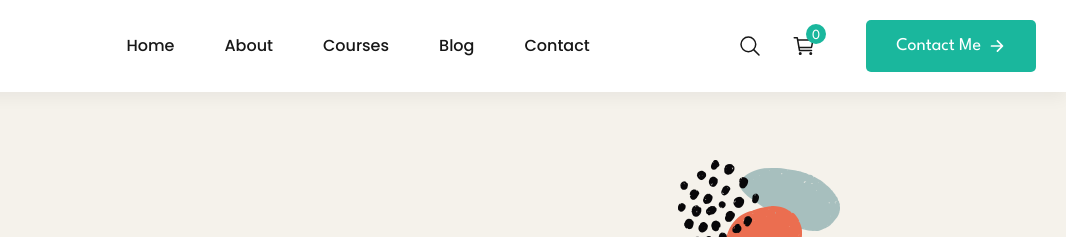
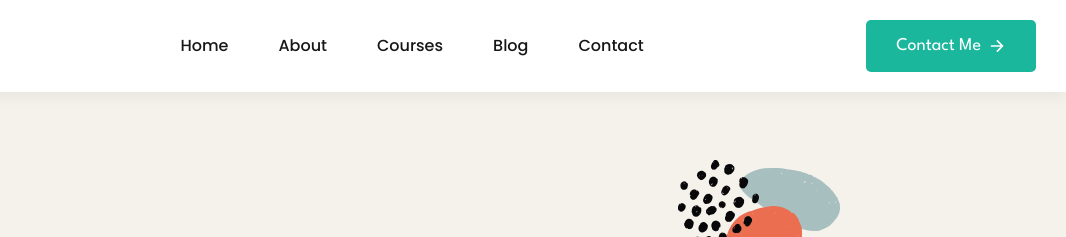
Before and after one commit to Harshsfd/Eweb, a plain HTML site: page index.html in a window 1280 px wide. Shown: the top 237 px of the page, 214-1280 px from the left. Drawn offline with nearby package versions, Linux system fonts and the light colour scheme.

Commit message:
Update index.html

```diff
--- a/index.html
+++ b/index.html
@@ -96,7 +96,7 @@
 
       <div class="header-actions">
 
-        <button class="header-action-btn" aria-label="toggle search" title="Search">
+       <!-- <button class="header-action-btn" aria-label="toggle search" title="Search">
           <ion-icon name="search-outline" aria-hidden="true"></ion-icon>
         </button>
 
@@ -104,7 +104,7 @@
           <ion-icon name="cart-outline" aria-hidden="true"></ion-icon>
 
           <span class="btn-badge">0</span>
-        </button>
+        </button>-->
 
         <a href="#footer" class="btn has-before">
           <span class="span">Contact Me</span>
```
